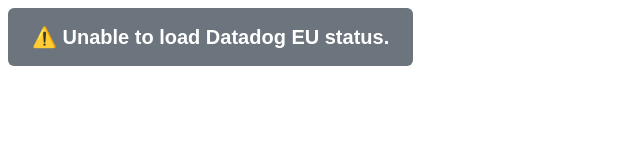
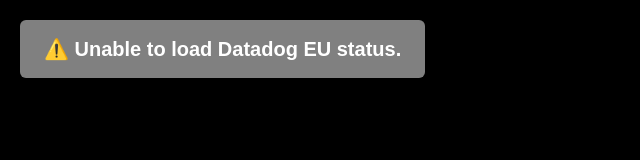
Before and after one commit to Earlyflash/datadog-status-page, a plain HTML site: page public/index.html in a window 1280 px wide. Shown: the whole page, without its empty margins (0-640 px from the left). Drawn offline with Linux system fonts and the light colour scheme; no server answers.

Commit message:
black background

```diff
--- a/public/index.html
+++ b/public/index.html
@@ -1,11 +1,13 @@
+<body style="background-color: black; margin: 0; padding: 20px;">
+
   <div id="status-banner" style="
     font-family: Arial, sans-serif;
     font-size: 20px;
     font-weight: 600;
     color: white;
-  padding: 16px 24px;   /* doubled vertical and horizontal padding */
+    padding: 16px 24px;
     border-radius: 6px;
-  max-width: 640px;     /* doubled width from 320px */
+    max-width: 640px;
     white-space: nowrap;
     overflow: hidden;
     text-overflow: ellipsis;
@@ -13,6 +15,7 @@
     display: inline-block;
     user-select: none;
     line-height: 1.3;
+    background-color: gray; /* default fallback */
   ">
     Loading Datadog EU status...
   </div>
@@ -33,20 +36,18 @@
             critical: '#dc3545'
           };
 
-        banner.style.backgroundColor = colors[indicator] || '#6c757d';
+          banner.style.backgroundColor = colors[indicator] || 'gray';
           banner.textContent = `🚦 Datadog EU: ${description}`;
         })
         .catch(err => {
           const banner = document.getElementById('status-banner');
-        banner.style.backgroundColor = '#6c757d';
+          banner.style.backgroundColor = 'gray';
           banner.textContent = '⚠️ Unable to load Datadog EU status.';
           console.error(err);
         });
     }
 
-  // Initial fetch
     updateStatus();
-
-  // Refresh every 60 seconds
     setInterval(updateStatus, 60000);
   </script>
+</body>
```
Lines whose indentation alone changed are shown as unchanged.
